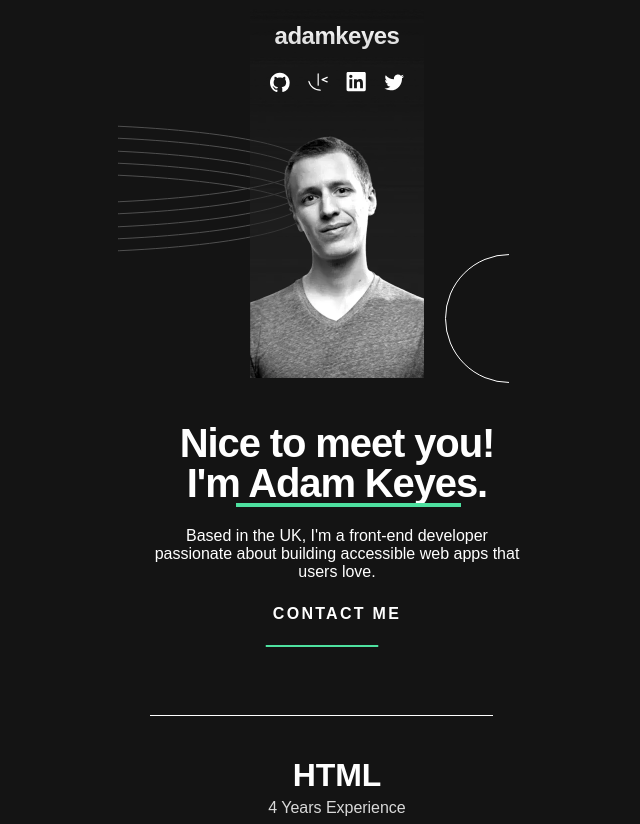
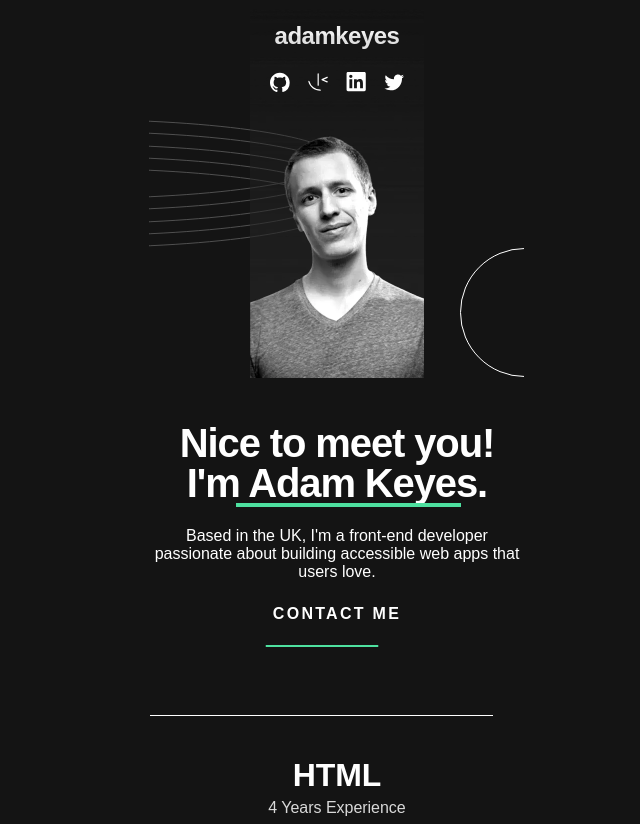
Before and after one commit to AnnaofAmber/single-page-developer-portfolio, a plain HTML site: page index.html in a window 1280 px wide. Shown: the top 824 px of the page, without its empty margins (303-943 px from the left). Drawn offline with Linux system fonts and the light colour scheme.

Commit message:
fixed svg header

```diff
--- a/css/styles.css
+++ b/css/styles.css
@@ -60,7 +60,7 @@ body {
   flex-direction: column;
   align-items: center;
  padding-top: 20px;
-  position: relative;
+  /* position: relative; */
   max-height: 363px;
 
 }
@@ -109,15 +109,19 @@ z-index: 40;
  z-index: 10;
 
 }
+.svg{
+  position: relative;
+
+}
 .oval{
   position: absolute;
-  top: 124px;
-  left: -16px;
+ top: -17px;
+ left: -188px;
 }
 .half-circle{
   position: absolute;
-  top: 254px;
-  left: 311px;
+ top: 112px;
+ left: 123px;
 
 }
 
--- a/index.html
+++ b/index.html
@@ -49,6 +49,7 @@
             </a>
           </li>
         </ul>
+        <div class="svg">
         <svg class="oval" width="188" height="129" viewBox="0 0 188 129" fill="none" xmlns="http://www.w3.org/2000/svg">
           <g opacity="0.25">
           <path d="M187.5 40C187.5 42.5213 185.806 45.0875 182.319 47.659C178.846 50.2209 173.692 52.713 167.007 55.0989C153.642 59.8685 134.275 64.1724 110.309 67.7899C62.3846 75.0237 -3.83923 79.5 -77 79.5C-150.161 79.5 -216.385 75.0237 -264.309 67.7899C-288.275 64.1724 -307.642 59.8685 -321.007 55.0989C-327.692 52.713 -332.846 50.2209 -336.319 47.659C-339.806 45.0875 -341.5 42.5213 -341.5 40C-341.5 37.4787 -339.806 34.9125 -336.319 32.341C-332.846 29.7791 -327.692 27.287 -321.007 24.9011C-307.642 20.1315 -288.275 15.8276 -264.309 12.2101C-216.385 4.97631 -150.161 0.5 -77 0.5C-3.83923 0.5 62.3846 4.97631 110.309 12.2101C134.275 15.8276 153.642 20.1315 167.007 24.9011C173.692 27.287 178.846 29.7791 182.319 32.341C185.806 34.9125 187.5 37.4787 187.5 40Z" stroke="white"/>
@@ -61,7 +62,7 @@
           <svg class="half-circle" width="64" height="129" viewBox="0 0 64 129" fill="none" xmlns="http://www.w3.org/2000/svg">
             <circle cx="64.5" cy="64.5" r="64" stroke="white"/>
             </svg>
-
+            </div>
         <img class="profile-image" src="./assets/images/image-profile-mobile.webp" alt="Adam Keyes" width="174px">
       </div>
     </header>
```
